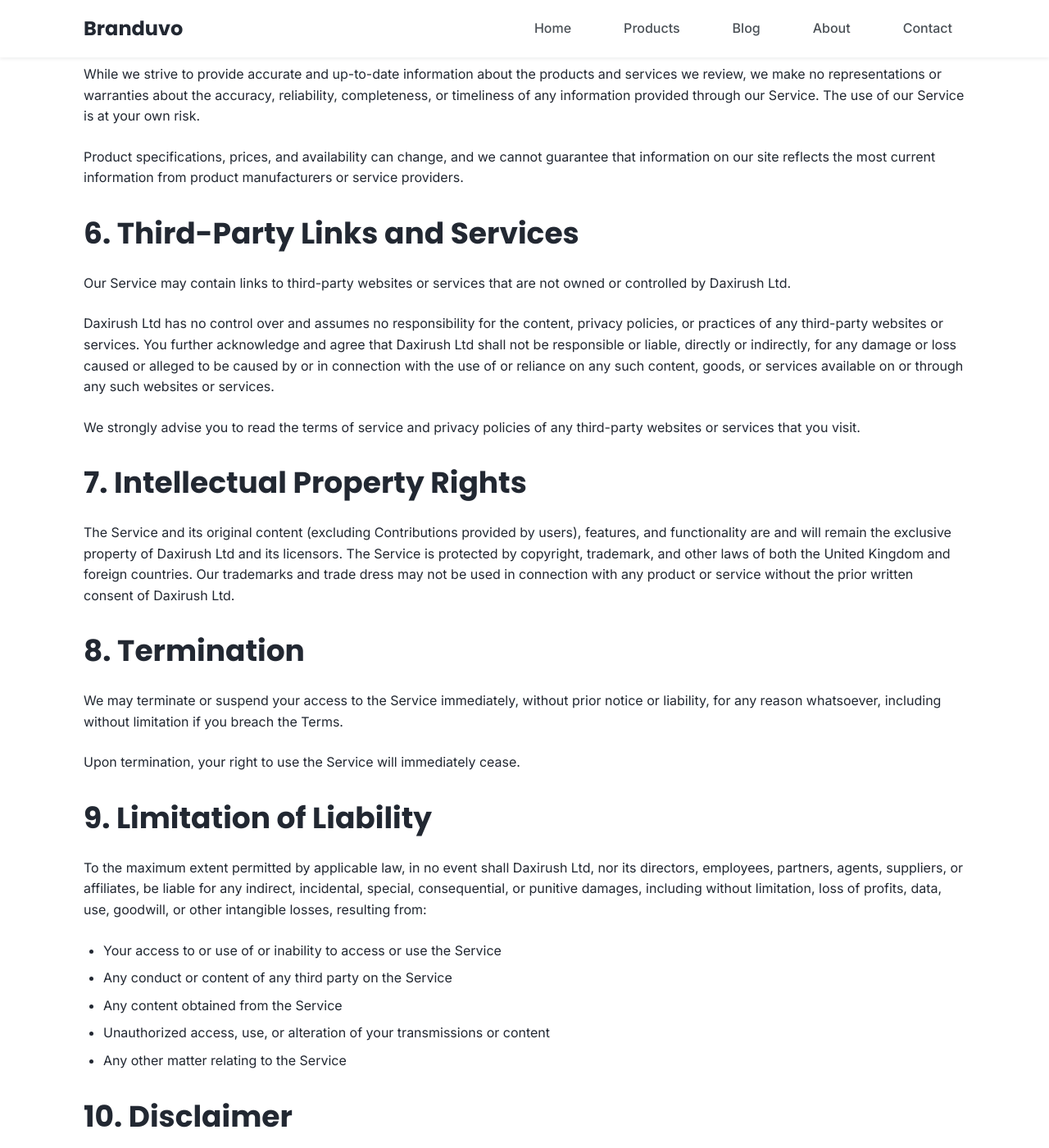
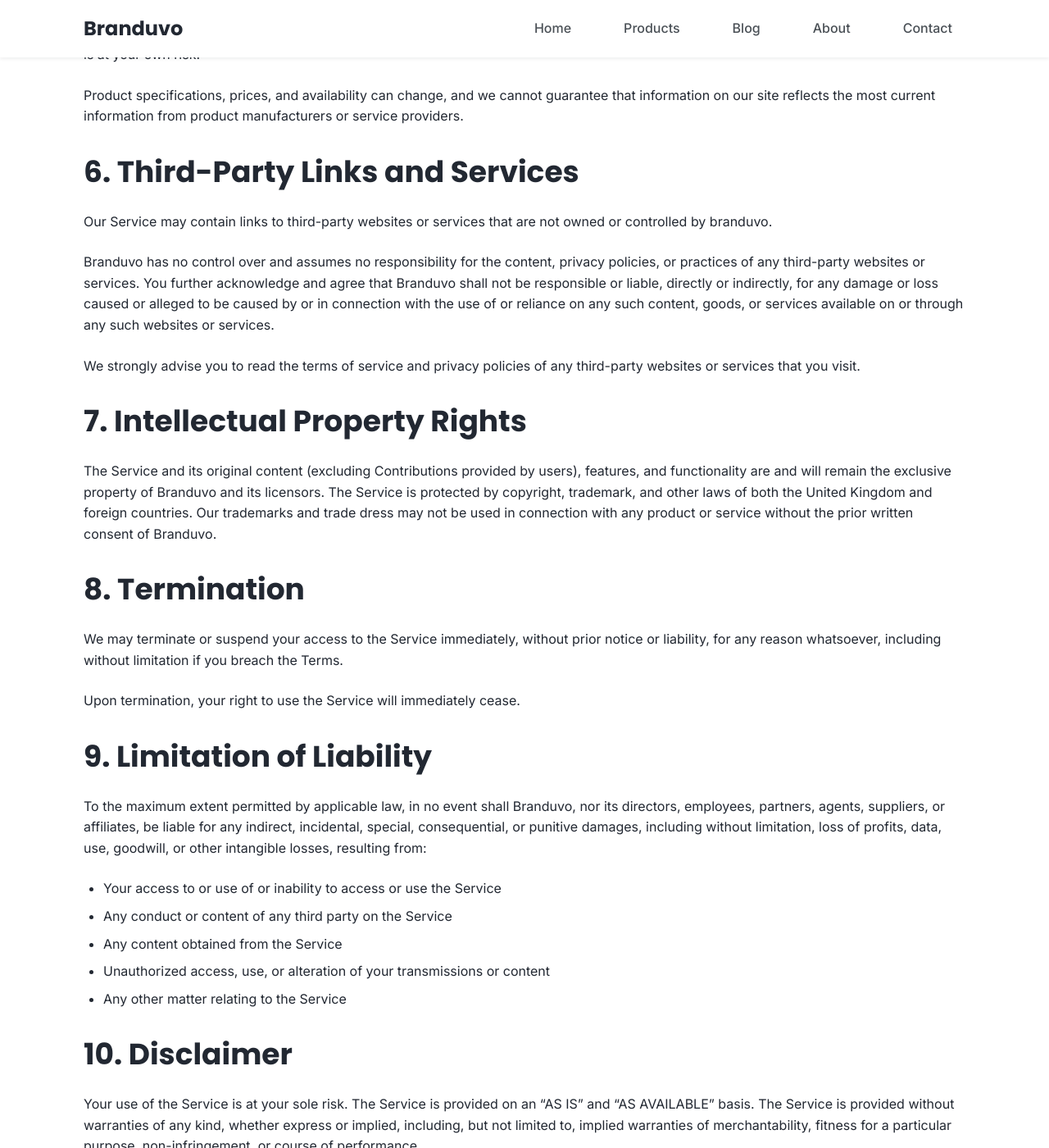
Before and after one commit to branduvo/branduvo.github.io, a Jekyll site: the page built from terms/index.md, in a window 1280 px wide and 1400 px high, scrolled down 1639 px. Shown: the whole window at 82% size. Built offline with Jekyll 4.4.1, drawn with Linux system fonts in a browser that asks for light colours; some of the changed text lies outside the part shown.

Commit message:
Update index.md

```diff
--- a/terms/index.md
+++ b/terms/index.md
@@ -10,7 +10,7 @@
 
 Last Updated: May 8, 2025
 
-Please read these Terms of Service ("Terms", "Terms of Service") carefully before using the Branduvo website (the "Service") operated by Daxirush Ltd ("us", "we", or "our").
+Please read these Terms of Service ("Terms", "Terms of Service") carefully before using the Branduvo website("us", "we", or "our").
 
 Your access to and use of the Service is conditioned on your acceptance of and compliance with these Terms. These Terms apply to all visitors, users, and others who access or use the Service.
 
@@ -22,11 +22,11 @@
 
 "User" means any individual who accesses or uses the Service.
 
-"Daxirush Ltd" refers to the company that owns and operates the Branduvo Service.
+
 
 ## 2. Access and Use of the Service
 
-Our Service allows you to browse information and reviews about various products and services. The content found on or through this Service is the property of Daxirush Ltd or used with permission. You may not distribute, modify, transmit, reuse, download, repost, copy, or use said content, whether in whole or in part, for commercial purposes or for personal gain, without express advance written permission from us.
+Our Service allows you to browse information and reviews about various products and services.  You may not distribute, modify, transmit, reuse, download, repost, copy, or use said content, whether in whole or in part, for commercial purposes or for personal gain, without express advance written permission from us.
 
 ## 3. Affiliate Disclosure
 
@@ -34,13 +34,13 @@
 
 ## 4. User Contributions
 
-Certain parts of the Service may allow you to post comments, provide feedback, or submit suggestions ("Contributions"). By providing Contributions, you grant Daxirush Ltd a non-exclusive, worldwide, royalty-free, perpetual, irrevocable license to use, reproduce, modify, adapt, publish, translate, distribute, and display such Contributions in any media.
+Certain parts of the Service may allow you to post comments, provide feedback, or submit suggestions ("Contributions"). By providing Contributions, you grant Branduvo a non-exclusive, worldwide, royalty-free, perpetual, irrevocable license to use, reproduce, modify, adapt, publish, translate, distribute, and display such Contributions in any media.
 
 You are responsible for the content of your Contributions. Contributions must not:
 - Contain illegal, abusive, defamatory, obscene, or otherwise objectionable content
 - Include any viruses, malware, spyware, or other harmful code
 - Infringe any intellectual property rights
-- Falsely imply sponsorship or endorsement by Branduvo or Daxirush Ltd
+- Falsely imply sponsorship or endorsement by Branduvo
 - Contain false or misleading information
 - Violate any person's privacy or data protection rights
 - Advertise products or services without our explicit permission
@@ -56,15 +56,15 @@
 
 ## 6. Third-Party Links and Services
 
-Our Service may contain links to third-party websites or services that are not owned or controlled by Daxirush Ltd.
+Our Service may contain links to third-party websites or services that are not owned or controlled by branduvo.
 
-Daxirush Ltd has no control over and assumes no responsibility for the content, privacy policies, or practices of any third-party websites or services. You further acknowledge and agree that Daxirush Ltd shall not be responsible or liable, directly or indirectly, for any damage or loss caused or alleged to be caused by or in connection with the use of or reliance on any such content, goods, or services available on or through any such websites or services.
+Branduvo has no control over and assumes no responsibility for the content, privacy policies, or practices of any third-party websites or services. You further acknowledge and agree that Branduvo shall not be responsible or liable, directly or indirectly, for any damage or loss caused or alleged to be caused by or in connection with the use of or reliance on any such content, goods, or services available on or through any such websites or services.
 
 We strongly advise you to read the terms of service and privacy policies of any third-party websites or services that you visit.
 
 ## 7. Intellectual Property Rights
 
-The Service and its original content (excluding Contributions provided by users), features, and functionality are and will remain the exclusive property of Daxirush Ltd and its licensors. The Service is protected by copyright, trademark, and other laws of both the United Kingdom and foreign countries. Our trademarks and trade dress may not be used in connection with any product or service without the prior written consent of Daxirush Ltd.
+The Service and its original content (excluding Contributions provided by users), features, and functionality are and will remain the exclusive property of Branduvo and its licensors. The Service is protected by copyright, trademark, and other laws of both the United Kingdom and foreign countries. Our trademarks and trade dress may not be used in connection with any product or service without the prior written consent of Branduvo.
 
 ## 8. Termination
 
@@ -74,7 +74,7 @@
 
 ## 9. Limitation of Liability
 
-To the maximum extent permitted by applicable law, in no event shall Daxirush Ltd, nor its directors, employees, partners, agents, suppliers, or affiliates, be liable for any indirect, incidental, special, consequential, or punitive damages, including without limitation, loss of profits, data, use, goodwill, or other intangible losses, resulting from:
+To the maximum extent permitted by applicable law, in no event shall Branduvo, nor its directors, employees, partners, agents, suppliers, or affiliates, be liable for any indirect, incidental, special, consequential, or punitive damages, including without limitation, loss of profits, data, use, goodwill, or other intangible losses, resulting from:
 - Your access to or use of or inability to access or use the Service
 - Any conduct or content of any third party on the Service
 - Any content obtained from the Service
@@ -85,7 +85,7 @@
 
 Your use of the Service is at your sole risk. The Service is provided on an "AS IS" and "AS AVAILABLE" basis. The Service is provided without warranties of any kind, whether express or implied, including, but not limited to, implied warranties of merchantability, fitness for a particular purpose, non-infringement, or course of performance.
 
-Daxirush Ltd, its subsidiaries, affiliates, and its licensors do not warrant that:
+Branduvo, its subsidiaries, affiliates, and its licensors do not warrant that:
 - The Service will function uninterrupted, secure, or available at any particular time or location
 - Any errors or defects will be corrected
 - The Service is free of viruses or other harmful components
@@ -113,4 +113,4 @@
 
 ---
 
-© 2025 Daxirush Ltd. All rights reserved.
+© 2025 Branduvo. All rights reserved.
```
